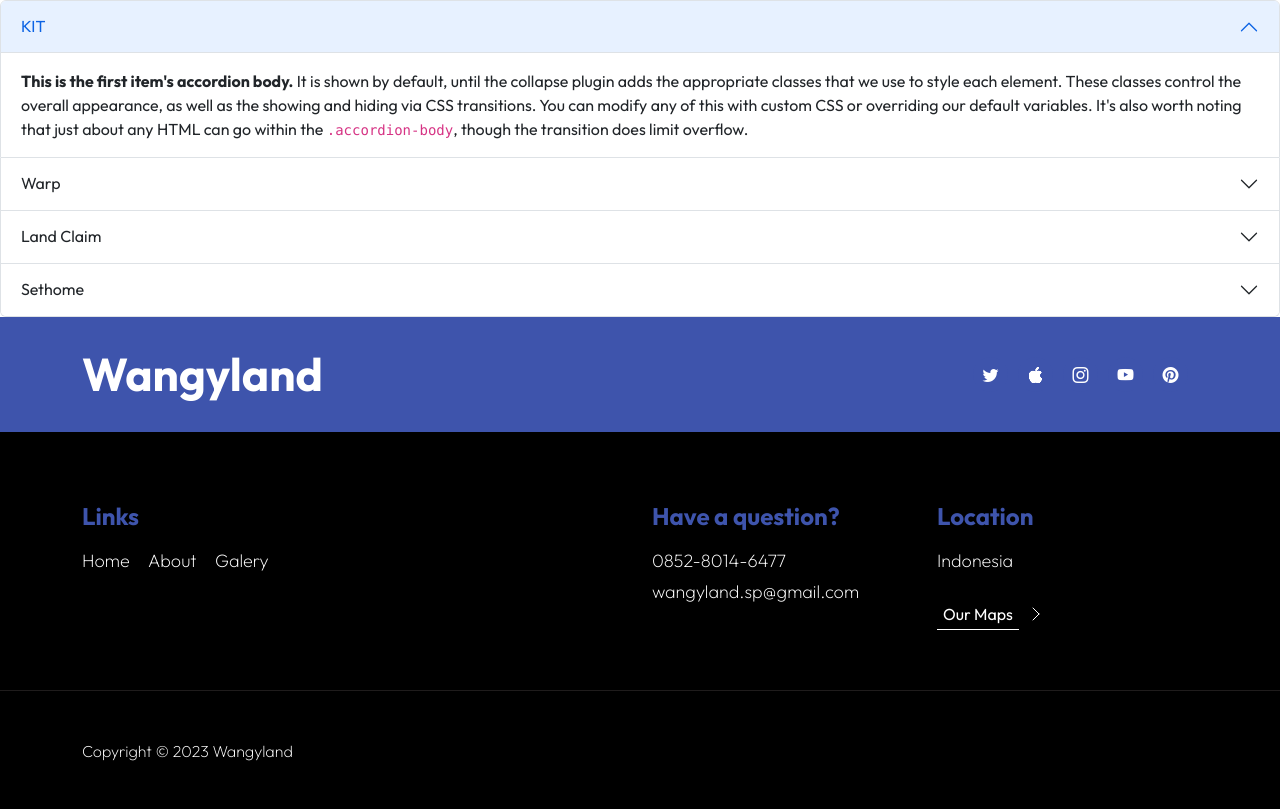
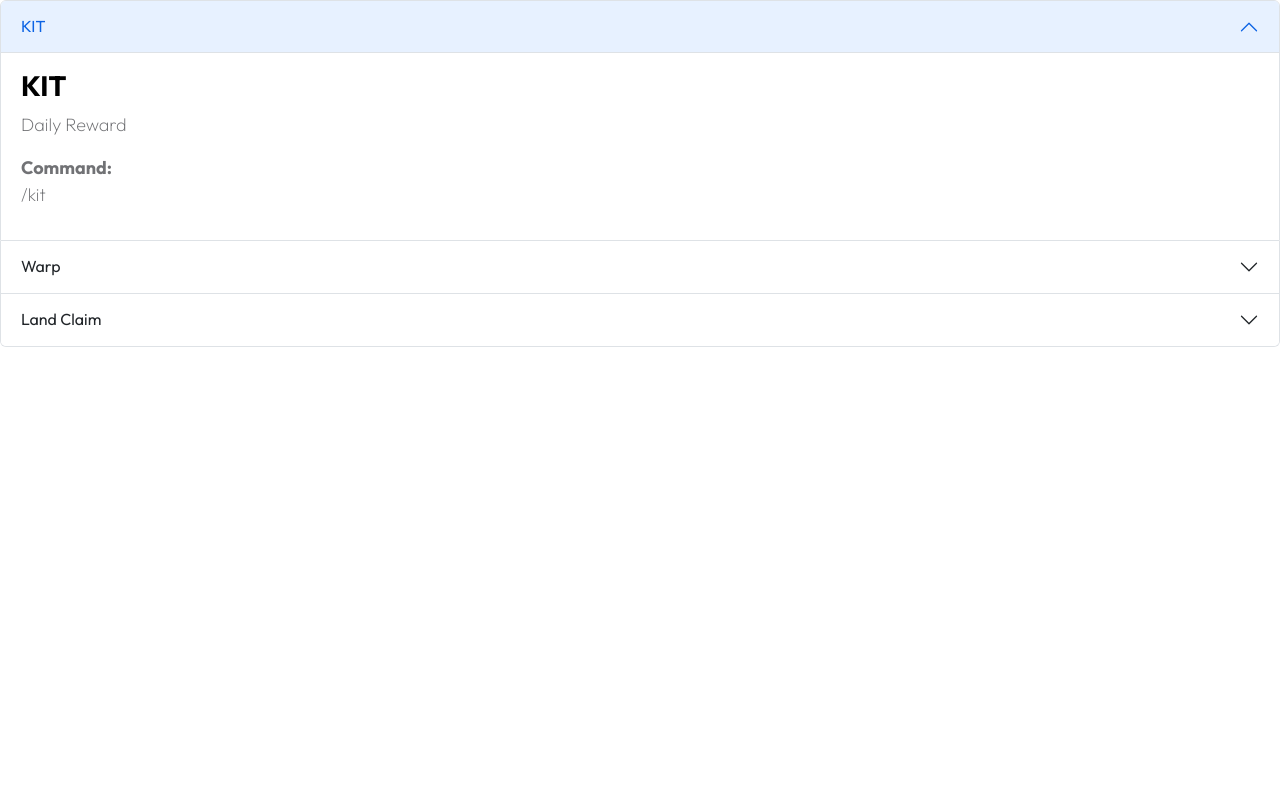
Before and after one commit to devdewa/Wangyland, a plain HTML site: page tutorial.html in a window 1280 px wide. Drawn offline with Linux system fonts and the light colour scheme.

Commit message:
Insert content in tutorial.html remove footer

```diff
--- a/tutorial.html
+++ b/tutorial.html
@@ -41,7 +41,14 @@
                 </h2>
                 <div id="collapse-kit" class="accordion-collapse collapse show" aria-labelledby="guide-kit" data-bs-parent="#accordionExample">
                     <div class="accordion-body">
-                    <strong>This is the first item's accordion body.</strong> It is shown by default, until the collapse plugin adds the appropriate classes that we use to style each element. These classes control the overall appearance, as well as the showing and hiding via CSS transitions. You can modify any of this with custom CSS or overriding our default variables. It's also worth noting that just about any HTML can go within the <code>.accordion-body</code>, though the transition does limit overflow.
+                        <h4>KIT</h4>
+
+                        <p>Daily Reward</p>
+
+                        <p>
+                            <strong>Command:</strong><br>
+                            /kit
+                        </p>
                     </div>
                 </div>
             </div>
@@ -53,7 +60,16 @@
                 </h2>
                 <div id="collapse-warp" class="accordion-collapse collapse" aria-labelledby="guide-warp" data-bs-parent="#accordionExample">
                     <div class="accordion-body">
-                    <strong>This is the second item's accordion body.</strong> It is hidden by default, until the collapse plugin adds the appropriate classes that we use to style each element. These classes control the overall appearance, as well as the showing and hiding via CSS transitions. You can modify any of this with custom CSS or overriding our default variables. It's also worth noting that just about any HTML can go within the <code>.accordion-body</code>, though the transition does limit overflow.
+                        <h4>Warp</h4>
+
+                        <p>Warp is where the admin is set, for example if you need to go to a tutorial then you can type /warp tutorial</p>
+
+                        <p>
+                            <strong>Command:</strong><br>
+                            /warp lobby<br>
+                            /warp spawn<br>
+                            /warp tutorial
+                        </p>
                     </div>
                 </div>
             </div>
@@ -65,11 +81,37 @@
                 </h2>
                 <div id="collapse-land-claim" class="accordion-collapse collapse" aria-labelledby="guide-land-claim" data-bs-parent="#accordionExample">
                     <div class="accordion-body">
-                    <strong>This is the third item's accordion body.</strong> It is hidden by default, until the collapse plugin adds the appropriate classes that we use to style each element. These classes control the overall appearance, as well as the showing and hiding via CSS transitions. You can modify any of this with custom CSS or overriding our default variables. It's also worth noting that just about any HTML can go within the <code>.accordion-body</code>, though the transition does limit overflow.
+                        <h4>Claim</h4>
+
+                        <p>In essence, "claim" is a square area of land marked with your name on the server, which, by default, other players cannot build, destroy, or loot within.</p>
+
+                        <strong>HOW TO CLAIM?</strong>
+
+                        <p>
+                            1. Hold out your golden shovel in your Main Hand and Right-Click on the ground where you want the first corner of your claim to be.<br>
+                            2. While continuing to hold the Golden Shovel in your hand, walk over to the spot you want the second corner of your claim and Right Click it. Note that claims have to be over 100 square blocks in size. (10x10+ or equivalent)
+                        </p>
+
+                        <p>
+                            <strong>Command:</strong><br>
+                            /claimlist<br>
+                            /trust name_player<br>
+                            /untrust name_player
+                        </p>
+
+                        <p>
+                            <strong>NOTE</strong>
+                            <br>
+                            the claimlist will increase as you play, the longer you play, the more the claim list will be</p>
+
+                        <p>
+                            if you still don't understand this claim tutorial, you can see this video
+                            <br>
+                            <a href="https://www.youtube.com/shorts/n_9NyKTCcW4">- Link video 1</a><br><a href="https://www.youtube.com/watch?v=No6d40_rLrg">- Link video 2</a></p>
                     </div>
                 </div>
             </div>
-            <div class="accordion-item">
+            <!-- <div class="accordion-item">
                 <h2 class="accordion-header" id="guide-sethome">
                     <button class="accordion-button collapsed" type="button" data-bs-toggle="collapse" data-bs-target="#colllapse-sethome" aria-expanded="false" aria-controls="colllapse-sethome">
                     Sethome
@@ -80,142 +122,10 @@
                     <strong>This is the third item's accordion body.</strong> It is hidden by default, until the collapse plugin adds the appropriate classes that we use to style each element. These classes control the overall appearance, as well as the showing and hiding via CSS transitions. You can modify any of this with custom CSS or overriding our default variables. It's also worth noting that just about any HTML can go within the <code>.accordion-body</code>, though the transition does limit overflow.
                     </div>
                 </div>
-            </div>
+            </div> -->
         </div>
 
     </main>
-
-
-    <footer class="site-footer">
-        <div class="site-footer-top">
-            <div class="container">
-                <div class="row">
-
-                    <div class="col-lg-6 col-12">
-                        <h2 class="text-white mb-lg-0">Wangyland</h2>
-                    </div>
-
-                    <div class="col-lg-6 col-12 d-flex justify-content-lg-end align-items-center">
-                        <ul class="social-icon d-flex justify-content-lg-end">
-                            <li class="social-icon-item">
-                                <a href="#" class="social-icon-link">
-                                    <span class="bi-twitter"></span>
-                                </a>
-                            </li>
-
-                            <li class="social-icon-item">
-                                <a href="#" class="social-icon-link">
-                                    <span class="bi-apple"></span>
-                                </a>
-                            </li>
-
-                            <li class="social-icon-item">
-                                <a href="#" class="social-icon-link">
-                                    <span class="bi-instagram"></span>
-                                </a>
-                            </li>
-
-                            <li class="social-icon-item">
-                                <a href="#" class="social-icon-link">
-                                    <span class="bi-youtube"></span>
-                                </a>
-                            </li>
-
-                            <li class="social-icon-item">
-                                <a href="#" class="social-icon-link">
-                                    <span class="bi-pinterest"></span>
-                                </a>
-                            </li>
-                        </ul>
-                    </div>
-                </div>
-            </div>
-        </div>
-
-        <div class="container">
-            <div class="row">
-
-                <div class="col-lg-6 col-12 mb-4 pb-2">
-                    <h5 class="site-footer-title mb-3">Links</h5>
-
-                    <ul class="site-footer-links">
-                        <li class="site-footer-link-item">
-                            <a href="#" class="site-footer-link">Home</a>
-                        </li>
-
-                        <li class="site-footer-link-item">
-                            <a href="#" class="site-footer-link">About</a>
-                        </li>
-
-                        <li class="site-footer-link-item">
-                            <a href="#" class="site-footer-link">Galery</a>
-                        </li>
-
-                        <!-- <li class="site-footer-link-item">
-                            <a href="#" class="site-footer-link">Pricing</a>
-                        </li> -->
-                    </ul>
-                </div>
-
-                <div class="col-lg-3 col-md-6 col-12 mb-4 mb-lg-0">
-                    <h5 class="site-footer-title mb-3">Have a question?</h5>
-
-                    <p class="text-white d-flex mb-1">
-                        <a href="tel: 0852-8014-6477" class="site-footer-link">
-                            0852-8014-6477
-                        </a>
-                    </p>
-
-                    <p class="text-white d-flex">
-                        <a href="mailto:wangyland.sp@gmail.com" class="site-footer-link">
-                            wangyland.sp@gmail.com
-                        </a>
-                    </p>
-                </div>
-
-                <div class="col-lg-3 col-md-6 col-11 mb-4 mb-lg-0 mb-md-0">
-                    <h5 class="site-footer-title mb-3">Location</h5>
-
-                    <p class="text-white d-flex mt-3 mb-2">
-                        Indonesia</p>
-
-                    <a class="link-fx-1 color-contrast-higher mt-3" href="#">
-                        <span>Our Maps</span>
-                        <svg class="icon" viewBox="0 0 32 32" aria-hidden="true">
-                            <g fill="none" stroke="currentColor" stroke-linecap="round" stroke-linejoin="round">
-                                <circle cx="16" cy="16" r="15.5"></circle>
-                                <line x1="10" y1="18" x2="16" y2="12"></line>
-                                <line x1="16" y1="12" x2="22" y2="18"></line>
-                            </g>
-                        </svg>
-                    </a>
-                </div>
-            </div>
-        </div>
-
-        <div class="site-footer-bottom">
-            <div class="container">
-                <div class="row">
-
-                    <div class="col-lg-3 col-12 mt-5">
-                        <p class="copyright-text">Copyright © 2023 Wangyland</p>
-                    </div>
-
-                    <!-- <div class="col-lg-8 col-12 mt-lg-5">
-                        <ul class="site-footer-links">
-                            <li class="site-footer-link-item">
-                                <a href="#" class="site-footer-link">Terms &amp; Conditions</a>
-                            </li>
-
-                            <li class="site-footer-link-item">
-                                <a href="#" class="site-footer-link">Privacy Policy</a>
-                            </li>
-                        </ul>
-                    </div> -->
-                </div>
-            </div>
-        </div>
-    </footer>
 
     <!-- JS -->
     <script src="js/jquery.min.js"></script>
```
